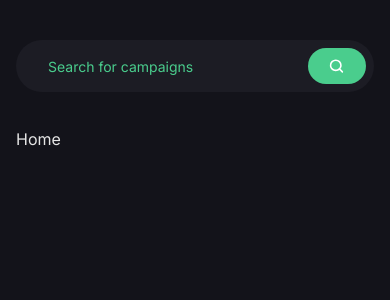
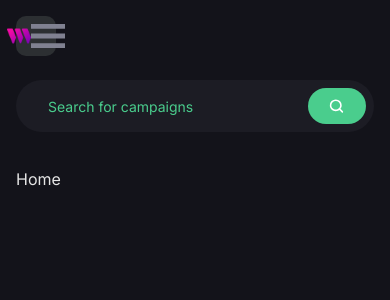
Before and after one commit to Femzy1900/CrowdfundingWeb3, a React (Vite) app in the folder client/: page / in a window 390 px wide. Shown: the top 300 px of the page. Built offline with nearby package versions, Linux system fonts and the light colour scheme; what @thirdweb-dev/react would draw is missing.

Commit message:
feat: enhance Navbar component with responsive design for small screens

```diff
--- a/client/src/components/Navbar.jsx
+++ b/client/src/components/Navbar.jsx
@@ -49,8 +49,25 @@
       </div>
 
       {/* small screen resolution */}
-      <div className="">
+      <div className="sm:hidden flex justify-between items-center relative">
+        <div className="w-[40px] h-[40px] rounded-[10px] bg-[#2c2f32] flex justify-center items-center cursor-pointer">
+          <img
+            src={thirdweb}
+            alt="user"
+            className="w-[60%] h-[60%] object-contain"
+          />
+          <img
+            src={menu}
+            alt="menu"
+            className="w-[34px] h-[34px] object-contain cursor-pointer"
+            onClick={() => setToggleDrawer(!toggleDrawer)}
+          />
 
+          <div
+            className={`absolute top-[60px] right-0 bg-[#1c1c24] shadow-secondary ${toggleDrawer} ? "-translate-y-[100px]" : "translate-y-0"
+            transition-all duration-700 py-4`}
+          ></div>
+        </div>
       </div>
     </div>
   );
```
